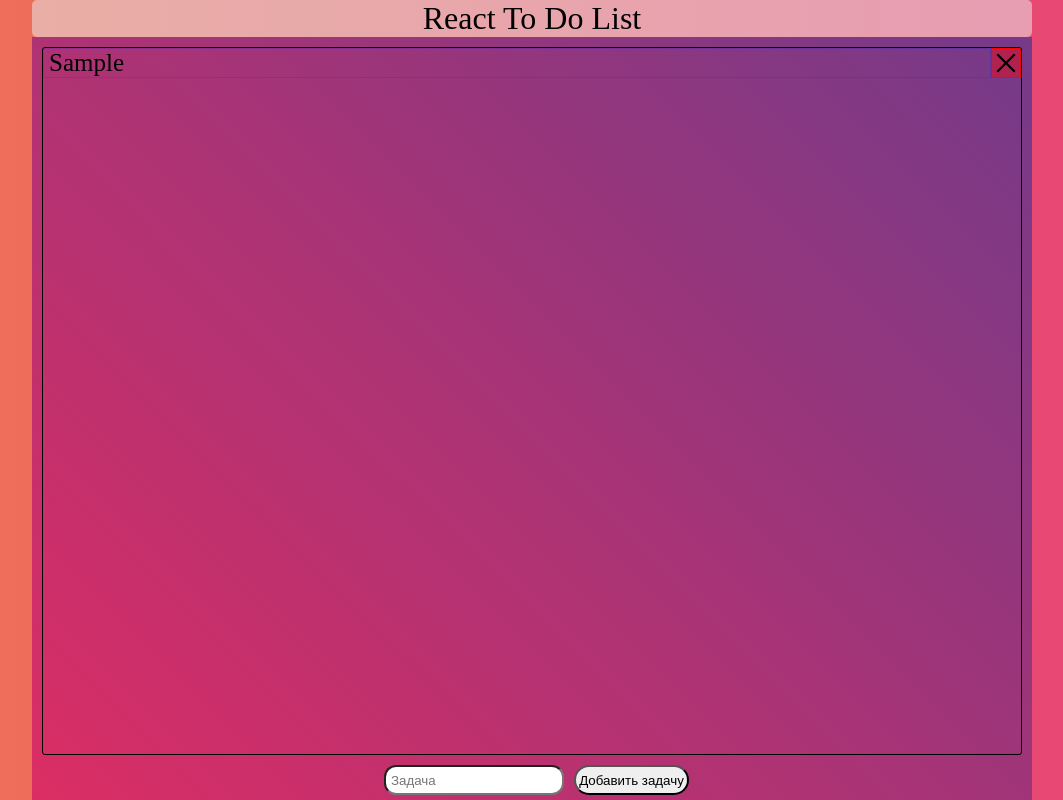
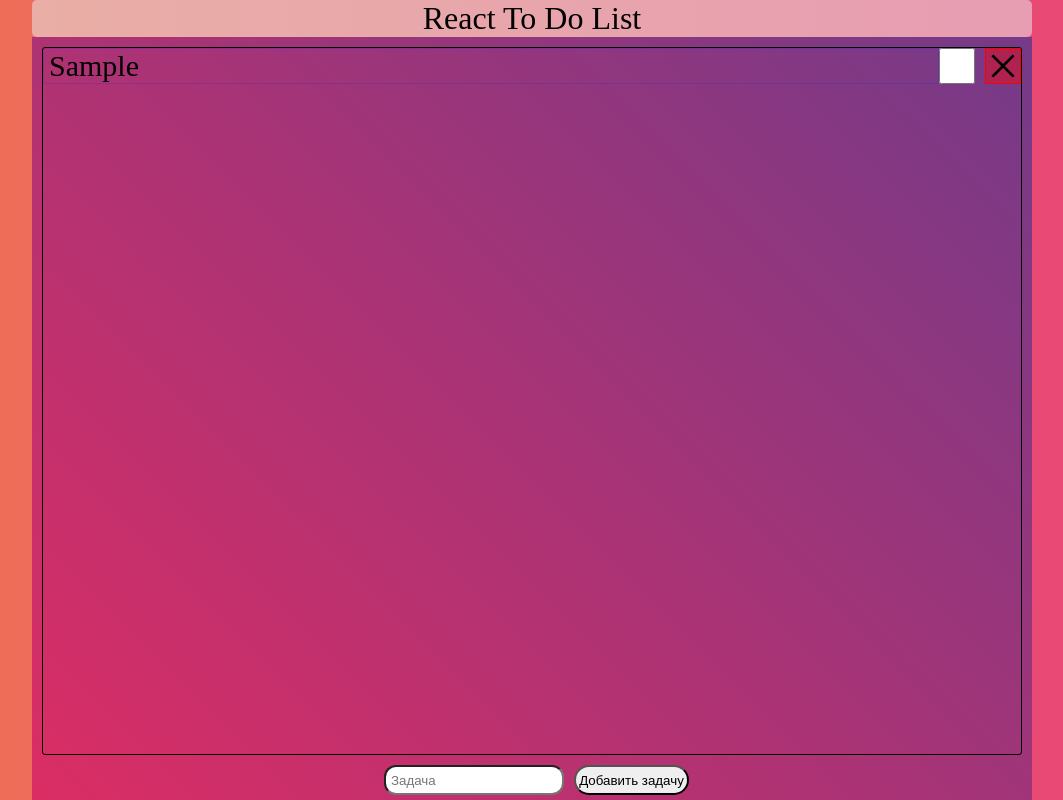
Before and after one commit to Antiquis/To-Do-List-React, a React app: page / in a window 1280 px wide. Both pictures are taken after typing "Sample" into the empty fields and a click on the button "Добавить задачу". Shown: the whole page, without its empty margins (108-1171 px from the left). Built offline with nearby package versions, Linux system fonts and the light colour scheme.

Commit message:
from Class to function

```diff
--- a/src/CSS/Styled.js
+++ b/src/CSS/Styled.js
@@ -18,7 +18,6 @@ export const name = {
     maxWidth: "1000px",
     margin: "0px auto",
     height: "100vh",
-    overflowY: "auto"
 }
 
 export const HeaderTD = {
@@ -56,7 +55,9 @@ export const deleteIMG = {
     gridArea: "deleteIMG",
     background: "#ff000069",
     cursor: "pointer",
-    border: "1px solid red"
+    border: "1px solid red",
+    width: "36px",
+    height: "36px",
 }
 export const emptyList = {
     display: "grid",
@@ -68,17 +69,16 @@ export const emptyList = {
 }
 export const ulList = {
     display: "grid",
-    gridTemplateAreas: `"ListTD deleteIMG" `,
+    maxWidth: "1000px",
+    gridTemplateAreas: `"ListTD checkbox deleteIMG" `,
     margin: "0px 0px 10px 0px",
-    gridTemplateColumns: "1fr"
-/*     gridTemplateRows: "30px" */
+    gridTemplateColumns: "1fr",
+    alignItems: "center",
 }
 export const Li = {
     listStyle: "none",
     border: "1px solid #001aff2a",
-    display: "grid",
     gridArea: "ListTD",
-    fontSize: "25px",
     padding: "0px 0px 0px 5px"
 }
 export const Forma = {
@@ -89,3 +89,8 @@ export const Forma = {
     alignItems: "center",
     padding: "0px 0px 5px 0px",
 }
+export const checkbox = {
+    height: "36px",
+    width: "36px",
+    margin: "0px 10px 0px 0px",
+}
--- a/src/CSS/main.css
+++ b/src/CSS/main.css
@@ -32,3 +32,6 @@ body {
     transform: scale(1.1);
     background: #7971eb49;
 }
+input:checked + li {
+    text-decoration: line-through;
+}
--- a/src/Components/App.js
+++ b/src/Components/App.js
@@ -1,41 +1,57 @@
 import React from "react";
+import { useState } from 'react';
 import Header from "./Header";
 import Form from "./Form";
 import List from "./List";
 import '../CSS/main.css'
 import { mainTD, name } from "../CSS/Styled";
 
-class App extends React.Component {
-    constructor(props) {
-        super(props)
-        this.state = {
-            TasksList: [
-            ]
+const App = () => {
+  const [TasksList, setTasksList] = useState([]);
+  const [Task, setTask] = useState('');
+
+  const deleteTask = (todoId) => {
+    setTasksList(TasksList.filter(todo => todo.id !== todoId));
+  };
+
+  const toggleTodoComplete = (todoId) => {
+    setTasksList(
+      TasksList.map(
+        todo =>
+          todo.id !== todoId ? (
+            todo
+          ) : (
+            {
+              ...todo,
+              completed: !todo.completed,
+            })
+      )
+    );
+  }
+
+  const addList = () => {
+    const id = TasksList.length + 1;
+    if (Task.trim().length) {
+      setTasksList([
+        ...TasksList,
+        {
+          id,
+          Task,
+          completed: false
         }
-        this.addList = this.addList.bind(this)
-        this.deleteTask = this.deleteTask.bind(this)
+      ])
+      setTask('');
     }
-    render() {
-        return (<div className="name"style={name}>
-            <Header title="React To Do List" name="" />
-            <main className="mainTD" style={mainTD}>
-                <List TasksList={this.state.TasksList} onDelete={this.deleteTask} />
-                <Form onAdd={this.addList}/>
-            </main>
-        </div>)
-    }
-
-    deleteTask(id) {
-        this.setState ({
-            TasksList: this.state.TasksList.filter((el) => el.id !== id)
-        })
-    }
-
-    addList(TasksList){
-        const id = this.state.TasksList.length + 1
-        this.setState({TasksList: [...this.state.TasksList, {id, ...TasksList}]})
-    }
-}
-
+  }
+  return (
+    <div className="name" style={name}>
+      <Header title="React To Do List" name="" />
+      <main className="mainTD" style={mainTD}>
+        <List TasksList={TasksList} onDelete={deleteTask} toggleTodoComplete={toggleTodoComplete} />
+        <Form onAdd={addList} TasksList={setTasksList} Task={setTask} text={Task} />
+      </main>
+    </div>
+  );
+};
 
 export default App
--- a/src/Components/Form.js
+++ b/src/Components/Form.js
@@ -1,28 +1,18 @@
 import React from "react";
 import { Forma, buttonStyle, inputTDL } from "../CSS/Styled"
 
-class Form extends React.Component {
-    constructor(props) {
-        super(props)
-        this.state = {
-            inputValue: "",
-        }
-    }
-    render() {
-        return (
-            <form ref={(el) => this.MyForm = el} style={Forma}>
-                <input className="inputTDL" style={inputTDL} placeholder="Задача" onChange={(e) => this.setState({ Task: e.target.value })} />
-                <button style={buttonStyle}type="submit" className="btnTD" onClick={(e) => {
-                    e.preventDefault()
-                    this.MyForm.reset()
-                    this.props.onAdd({
-                        Task: this.state.Task
-                    })
-                }
-                }>Добавить задачу</button>
-            </form>
-        )
-    }
+const Form = ({onAdd, Task, text}) => {
+
+    return (
+        <form style={Forma}>
+            <input style={inputTDL} value={text} placeholder="Задача" onChange={(e) => Task(e.target.value)} />
+            <button style={buttonStyle} type="submit" className="btnTD" onClick={(e) => {
+                e.preventDefault();
+                onAdd(Task);
+            }
+            }>Добавить задачу</button>
+        </form>
+    )
 }
 
 
--- a/src/Components/List.js
+++ b/src/Components/List.js
@@ -2,12 +2,17 @@ import React from "react";
 import TaskList from "./TaskList";
 import { emptyList, ulTD } from "../CSS/Styled";
 
-const List = (props) => {
+const List = ({ onDelete, TasksList, toggleTodoComplete, todo}) => {
     return (
-        props.TasksList.length > 0 ? (
+        TasksList.length > 0 ? (
             (<div className="ulTD" style={ulTD}>
-                {props.TasksList.map((el) => (
-                    <TaskList onDelete={props.onDelete} key={el.id} TasksList={el} />
+                {TasksList.map((todo) => (
+                    <TaskList
+                        onDelete={onDelete}
+                        key={todo.id}
+                        TasksList={todo}
+                        toggleTodoComplete={toggleTodoComplete}
+                        {...todo} />
                 ))}
             </div>)
         ) : (
--- a/src/Components/TaskList.js
+++ b/src/Components/TaskList.js
@@ -1,12 +1,16 @@
 import React from "react";
 import { VscChromeClose } from "react-icons/vsc";
-import { Li, deleteIMG, ulList } from "../CSS/Styled";
+import { Li, checkbox, deleteIMG, ulList } from "../CSS/Styled";
 
-const TaskList = (props) => {
+const TaskList = ({ TasksList, onDelete, toggleTodoComplete, completed, id }) => {
     return (
         <ul style={ulList}>
-            <VscChromeClose onClick={() => props.onDelete(props.TasksList.id)} className="deleteIMG" style={deleteIMG} />
-            <li style={Li}>{props.TasksList.Task} {props.TasksList.completed}</li>
+            <VscChromeClose onClick={() => onDelete(id)} style={deleteIMG} />
+            <input
+                type="checkbox"
+                checked={completed} style={checkbox}
+                onChange={() => toggleTodoComplete(id)} />
+            <li style={Li}>{TasksList.Task}</li>
         </ul>
     )
 }
```
